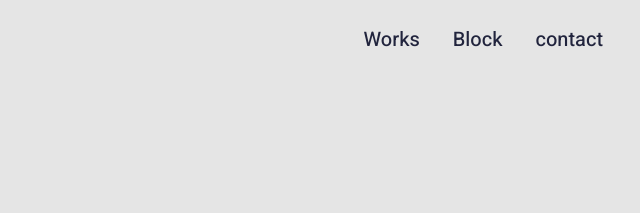
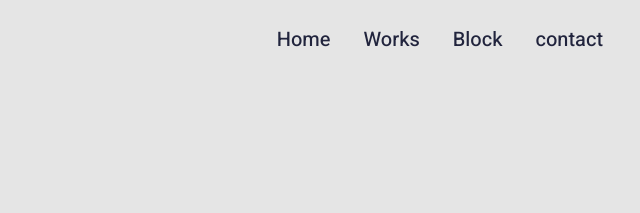
Before and after one commit to Petrosyan-Karen/disign-site, a website: page src/index.html in a window 1280 px wide. Shown: the top 213 px of the page, 476-1116 px from the left. Drawn offline with nearby package versions, Linux system fonts and the light colour scheme; files that its build step writes are made by us from their sources; files whose address does not match are found by name.

Commit message:
Update header.html
added link for the homepage

```diff
--- a/src/html/header.html
+++ b/src/html/header.html
@@ -8,6 +8,7 @@
 		</div>
 		<nav class="menu__body">
 			<ul class="menu__list">
+				<li><a href="../index.html" class="menu__link">Home</a></li>
 				<li><a href="../works.html" class="menu__link">Works</a></li>
 				<li><a href="../blog.html" class="menu__link">Block</a></li>
 				<li><a href="../article.html" class="menu__link">contact</a></li>
```
